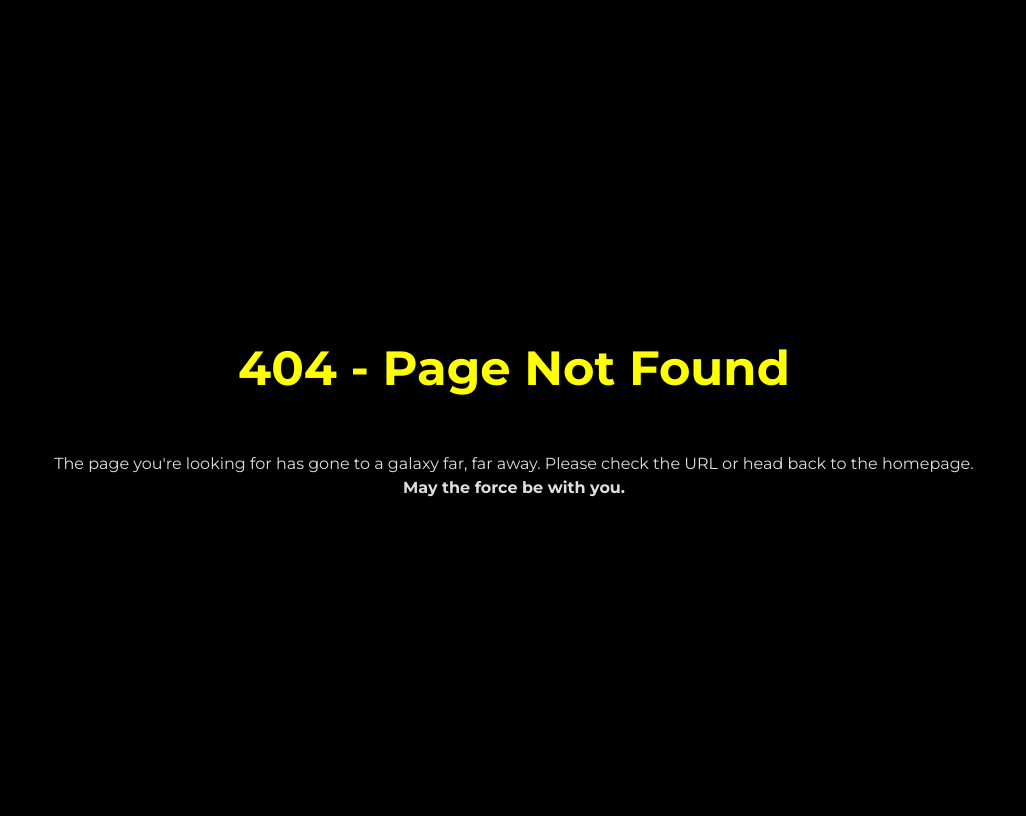
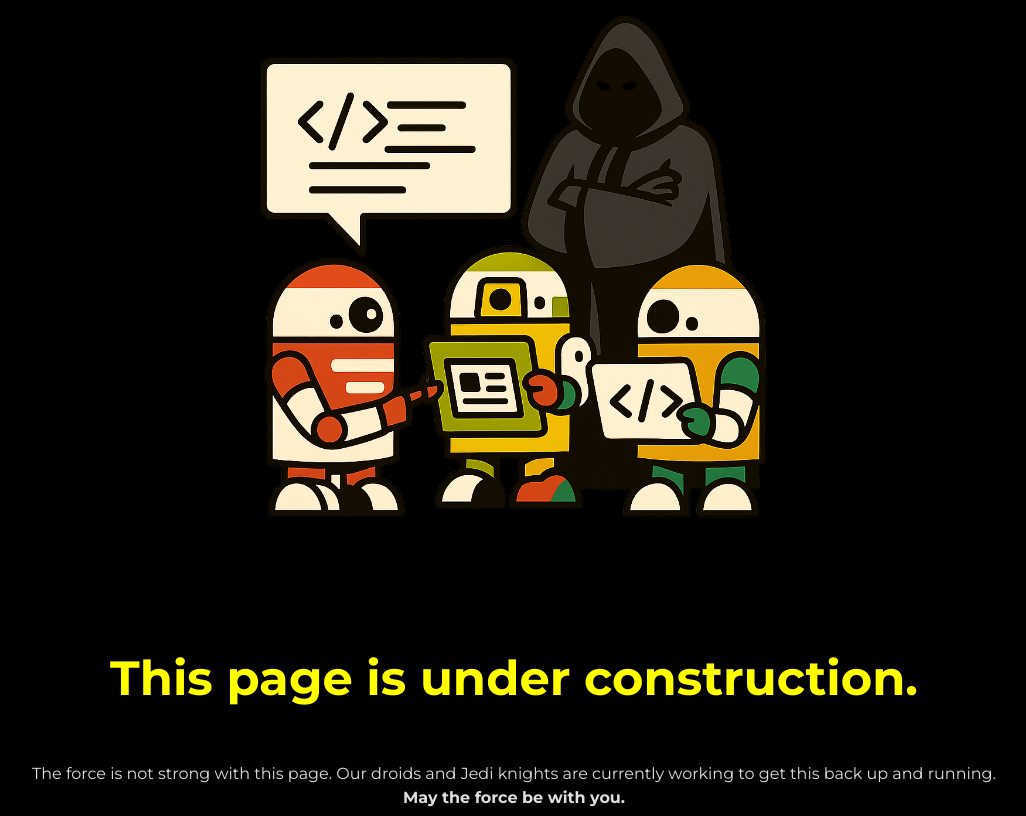
Before and after one commit to ameysunu/ameysunu.github.io, a React (Vite) app: page /under-construction in a window 1280 px wide. Before the commit this address had no page. Shown: the whole page, without its empty margins (126-1152 px from the left). Built offline with nearby package versions, Linux system fonts and the light colour scheme.

Commit message:
under construction banner added

```diff
--- a/src/App.tsx
+++ b/src/App.tsx
@@ -4,6 +4,7 @@ import Home from './pages/Home';
 import SystemCrash from './pages/SystemCrash';
 import About from './pages/About';
 import Stuff from './pages/Stuff';
+import Construction from './pages/Construction';
 
 const App = () => {
   return (
@@ -14,6 +15,7 @@ const App = () => {
         <Route path="/about" element={<About />}/>
         <Route path="/system-crash" element={<SystemCrash />}/>
         <Route path="/stuff" element={<Stuff />}/>
+        <Route path = '/under-construction' element = {<Construction />} />
       </Routes>
     </Router>
   );
--- /dev/null
+++ b/src/pages/Construction.tsx
@@ -0,0 +1,17 @@
+import underconstruction from '../assets/underconstruction.png';
+
+export default function Construction() {
+    return (
+      <div className="not-found">
+        <img src={underconstruction} style={{ width: '100%', height: 'auto', maxWidth: '600px', marginBottom: '20px' }}></img>
+        <h1 style={{ fontSize: '3rem', color: 'yellow' }}>
+          This page is under construction.
+        </h1>
+        <p style={{ fontSize: '1rem'}}>
+          The force is not strong with this page. Our droids and Jedi knights are currently working to get this back up and running.
+          <br />
+          <strong>May the force be with you.</strong>
+        </p>
+      </div>
+    );
+}
--- a/src/pages/Header.tsx
+++ b/src/pages/Header.tsx
@@ -8,7 +8,7 @@ export default function Header() {
                 <NavLink to ="/" className="header-box ">Me</NavLink>
                 <NavLink to ="/about" className="header-box ">About</NavLink>
                 <NavLink to ="/stuff" className="header-box ">Stuff</NavLink>
-                <NavLink to ="/blog" className="header-box ">Blog</NavLink>
+                <NavLink to ="/under-construction" className="header-box ">Blog</NavLink>
                 <NavLink to ="/contact" className="header-box ">Contact</NavLink>
             </div>
         </div>
```
Also changed, not shown: src/assets/underconstruction.png (added).
